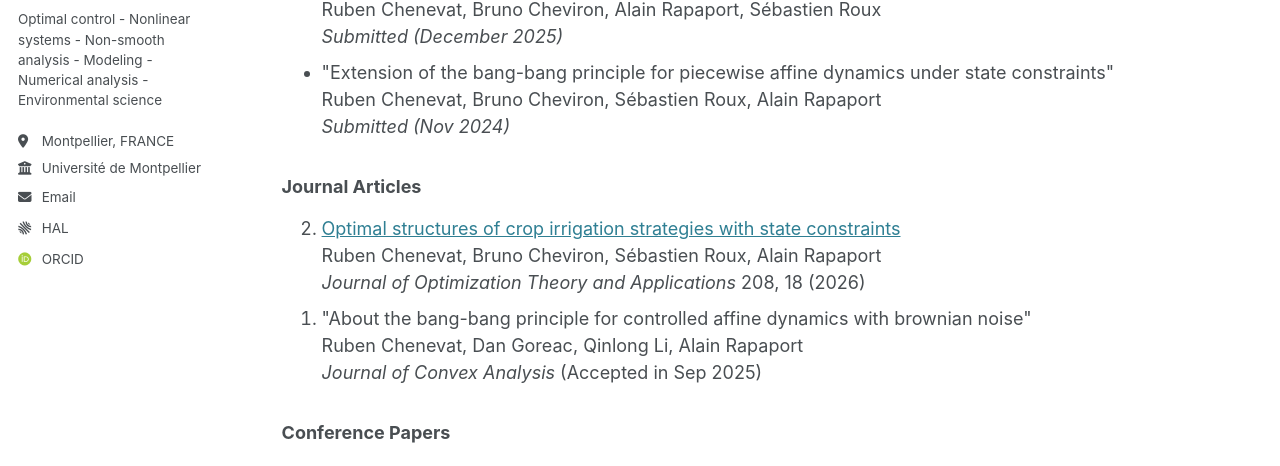
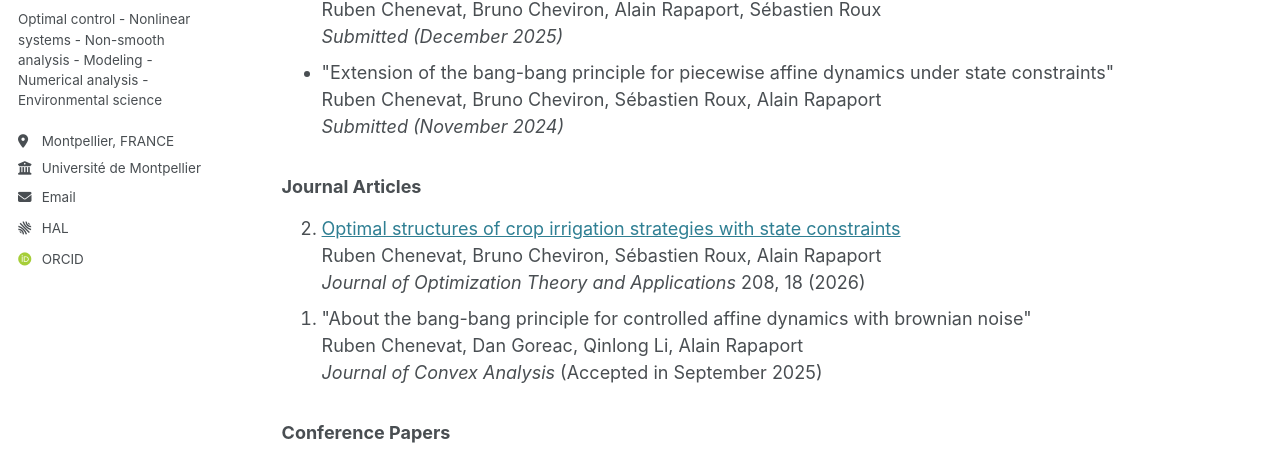
Before and after one commit to rubenchenevat/rubenchenevat.github.io, a Jekyll site: the page built from _pages/publications.html, in a window 1280 px wide and 900 px high. Shown: the part 241-707 px from the top of the window. Built offline with Jekyll 4.4.1, drawn with Linux system fonts in a browser that asks for light colours; some web fonts are replaced.

Commit message:
Update publications.html

```diff
--- a/_pages/publications.html
+++ b/_pages/publications.html
@@ -46,7 +46,7 @@ author_profile: true
     <li>
         "Extension of the bang-bang principle for piecewise affine dynamics under state constraints"<br>
         Ruben Chenevat, Bruno Cheviron, Sébastien Roux, Alain Rapaport<br>
-        <em>Submitted (Nov 2024)</em>
+        <em>Submitted (November 2024)</em>
     </li>
 </ul>
 
@@ -62,7 +62,7 @@ author_profile: true
     <li>
         "About the bang-bang principle for controlled affine dynamics with brownian noise"<br>
         Ruben Chenevat, Dan Goreac, Qinlong Li, Alain Rapaport<br>
-        <em>Journal of Convex Analysis</em> (Accepted in Sep 2025)
+        <em>Journal of Convex Analysis</em> (Accepted in September 2025)
     </li>
 </ol>
 
```
